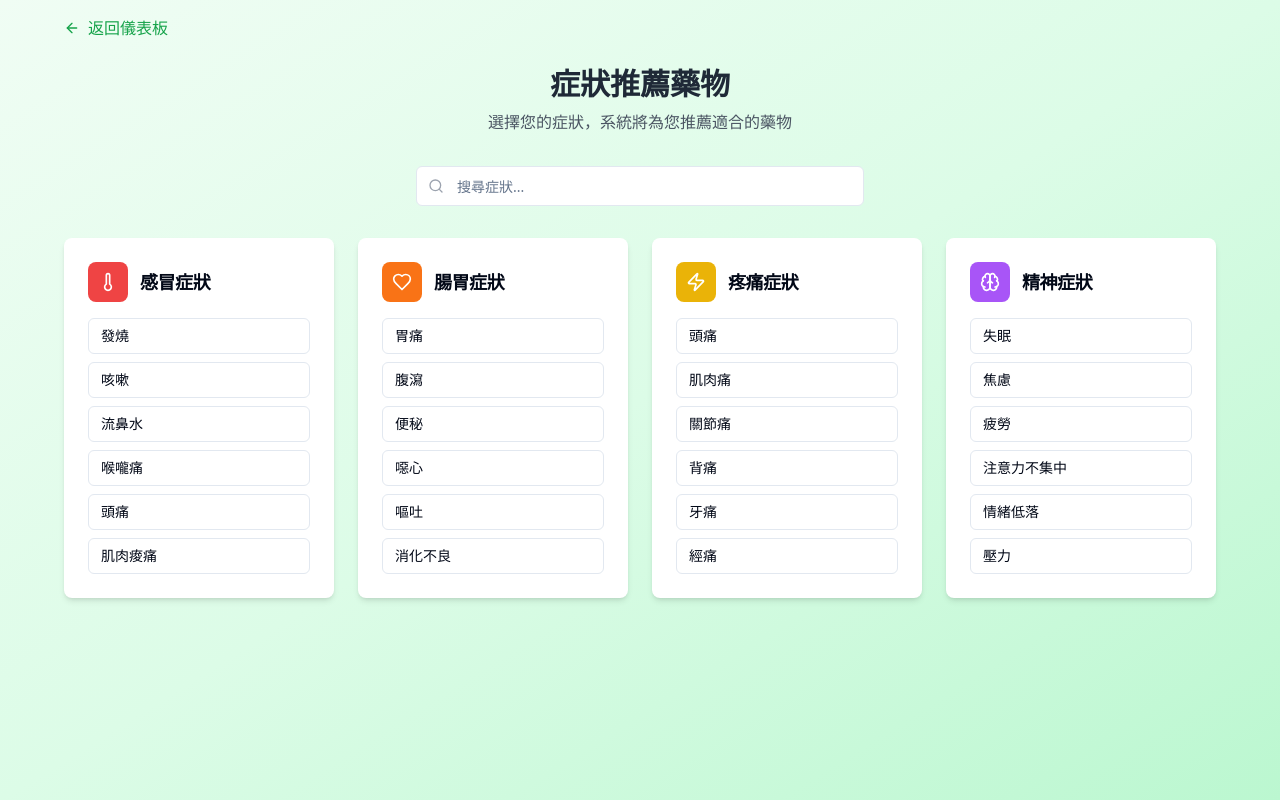
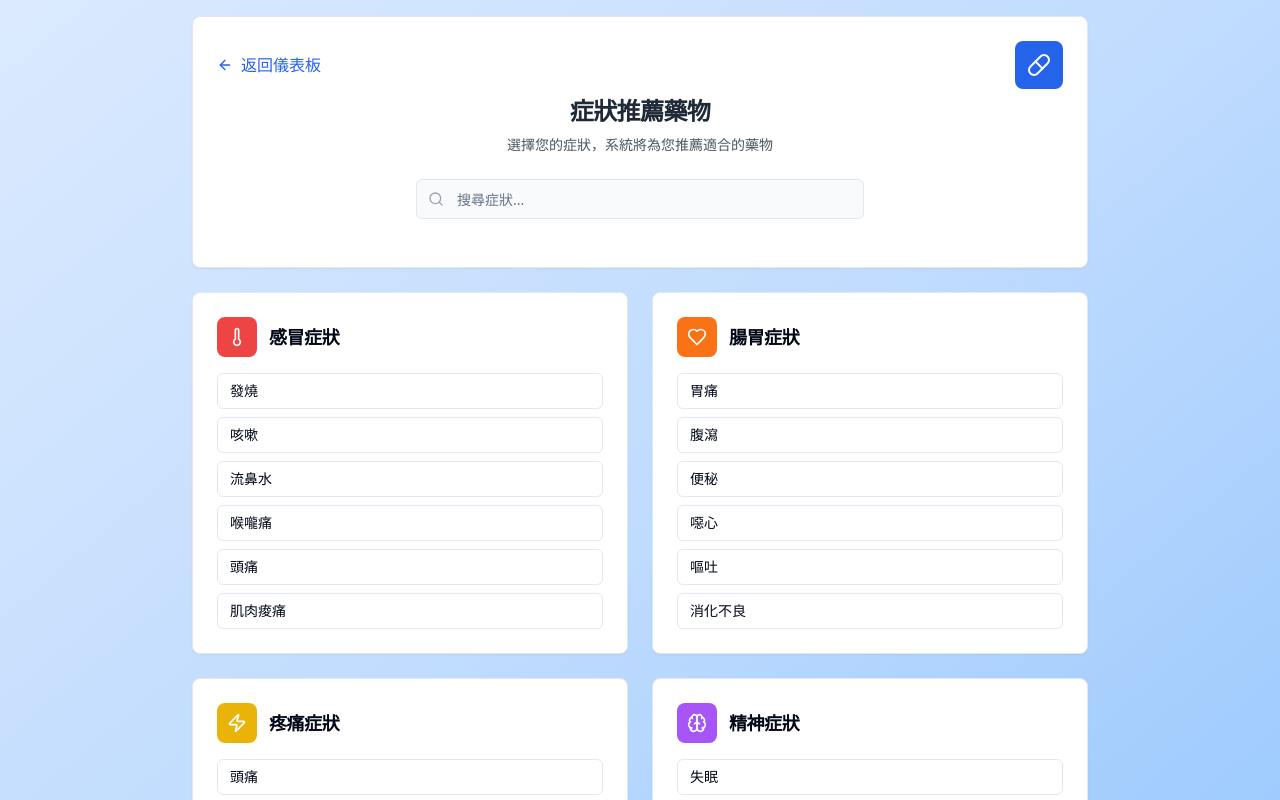
Before and after one commit to mato1321/figma-to-vite-spark, a React (Vite) app: page /symptoms in a window 1280 px wide. Shown: the top 800 px of the page. Built offline with nearby package versions, Linux system fonts and the light colour scheme.

Commit message:
feat: Apply login/register style to symptoms page
Update the symptoms page to match the design style of the login and register pages.

```diff
--- a/src/pages/Symptoms.tsx
+++ b/src/pages/Symptoms.tsx
@@ -4,7 +4,7 @@ import { Link } from "react-router-dom";
 import { Button } from "@/components/ui/button";
 import { Card, CardContent, CardDescription, CardHeader, CardTitle } from "@/components/ui/card";
 import { Input } from "@/components/ui/input";
-import { ArrowLeft, Search, Thermometer, Heart, Zap, Brain } from "lucide-react";
+import { ArrowLeft, Search, Thermometer, Heart, Zap, Brain, Pill } from "lucide-react";
 
 const Symptoms = () => {
   const [searchTerm, setSearchTerm] = useState("");
@@ -74,39 +74,42 @@ const Symptoms = () => {
   };
 
   return (
-    <div className="min-h-screen bg-gradient-to-br from-green-50 via-green-100 to-green-200 p-4">
-      <div className="max-w-6xl mx-auto">
-        {/* 返回按鈕 */}
-        <div className="mb-6">
-          <Link to="/dashboard" className="inline-flex items-center text-green-600 hover:text-green-800">
+    <div className="min-h-screen bg-gradient-to-br from-blue-100 via-blue-200 to-blue-300 p-4">
+      <div className="max-w-4xl mx-auto">
+        <Card className="mb-6">
+          <CardHeader>
+            <div className="flex items-center justify-between">
+              <Link to="/dashboard" className="inline-flex items-center text-blue-600 hover:text-blue-800">
                 <ArrowLeft className="w-4 h-4 mr-2" />
                 返回儀表板
               </Link>
+              <div className="w-12 h-12 bg-blue-600 rounded-lg flex items-center justify-center">
+                <Pill className="w-6 h-6 text-white" />
               </div>
-
-        {/* 頁面標題 */}
-        <div className="text-center mb-8">
-          <h1 className="text-3xl font-bold text-gray-800 mb-2">症狀推薦藥物</h1>
-          <p className="text-gray-600">選擇您的症狀，系統將為您推薦適合的藥物</p>
             </div>
-
-        {/* 搜尋框 */}
-        <div className="mb-8">
-          <div className="relative max-w-md mx-auto">
+            <div className="text-center">
+              <CardTitle className="text-2xl font-bold text-gray-800 mb-2">症狀推薦藥物</CardTitle>
+              <CardDescription className="text-gray-600">
+                選擇您的症狀，系統將為您推薦適合的藥物
+              </CardDescription>
+            </div>
+          </CardHeader>
+          <CardContent>
+            <div className="relative max-w-md mx-auto mb-6">
               <Search className="absolute left-3 top-1/2 transform -translate-y-1/2 text-gray-400 w-4 h-4" />
               <Input
                 placeholder="搜尋症狀..."
                 value={searchTerm}
                 onChange={(e) => setSearchTerm(e.target.value)}
-              className="pl-10"
+                className="pl-10 bg-gray-50"
               />
             </div>
-        </div>
+          </CardContent>
+        </Card>
 
-        {/* 症狀分類 */}
-        <div className="grid grid-cols-1 md:grid-cols-2 lg:grid-cols-4 gap-6 mb-8">
+        <div className="grid grid-cols-1 md:grid-cols-2 gap-6 mb-6">
           {symptomCategories.map((category) => (
-            <Card key={category.category} className="border-0 shadow-md">
+            <Card key={category.category}>
               <CardHeader className="pb-4">
                 <div className="flex items-center space-x-3">
                   <div className={`w-10 h-10 ${category.color} rounded-lg flex items-center justify-center`}>
@@ -136,9 +139,8 @@ const Symptoms = () => {
           ))}
         </div>
 
-        {/* 已選擇的症狀 */}
         {selectedSymptoms.length > 0 && (
-          <Card className="mb-8">
+          <Card className="mb-6">
             <CardHeader>
               <CardTitle>已選擇症狀</CardTitle>
             </CardHeader>
@@ -159,42 +161,45 @@ const Symptoms = () => {
           </Card>
         )}
 
-        {/* 推薦藥物 */}
         {getFilteredMedicines().length > 0 && (
-          <div>
-            <h2 className="text-2xl font-bold text-gray-800 mb-6">推薦藥物</h2>
-            <div className="grid grid-cols-1 md:grid-cols-2 lg:grid-cols-3 gap-6">
+          <Card>
+            <CardHeader>
+              <CardTitle className="text-xl text-gray-800">推薦藥物</CardTitle>
+            </CardHeader>
+            <CardContent>
+              <div className="grid grid-cols-1 md:grid-cols-2 lg:grid-cols-3 gap-4">
                 {getFilteredMedicines().map((medicine) => (
-                <Card key={medicine.name} className="border-0 shadow-md">
-                  <CardHeader>
-                    <CardTitle className="text-xl">{medicine.name}</CardTitle>
-                    <CardDescription className="text-green-600 font-semibold">
+                  <Card key={medicine.name} className="border-2">
+                    <CardHeader className="pb-4">
+                      <CardTitle className="text-lg">{medicine.name}</CardTitle>
+                      <CardDescription className="text-blue-600 font-semibold text-base">
                         {medicine.price}
                       </CardDescription>
                     </CardHeader>
-                  <CardContent>
-                    <p className="text-gray-600 mb-4">{medicine.description}</p>
+                    <CardContent className="pt-0">
+                      <p className="text-gray-600 mb-4 text-sm">{medicine.description}</p>
                       <div className="mb-4">
                         <p className="text-sm font-semibold text-gray-700 mb-2">適用症狀：</p>
                         <div className="flex flex-wrap gap-1">
                           {medicine.symptoms.map((symptom) => (
                             <span
                               key={symptom}
-                            className="px-2 py-1 bg-green-100 text-green-800 text-xs rounded"
+                              className="px-2 py-1 bg-blue-100 text-blue-800 text-xs rounded"
                             >
                               {symptom}
                             </span>
                           ))}
                         </div>
                       </div>
-                    <Button className="w-full bg-green-600 hover:bg-green-700">
+                      <Button className="w-full bg-blue-600 hover:bg-blue-700">
                         加入購物車
                       </Button>
                     </CardContent>
                   </Card>
                 ))}
               </div>
-          </div>
+            </CardContent>
+          </Card>
         )}
       </div>
     </div>
```
Lines whose indentation alone changed are shown as unchanged.
